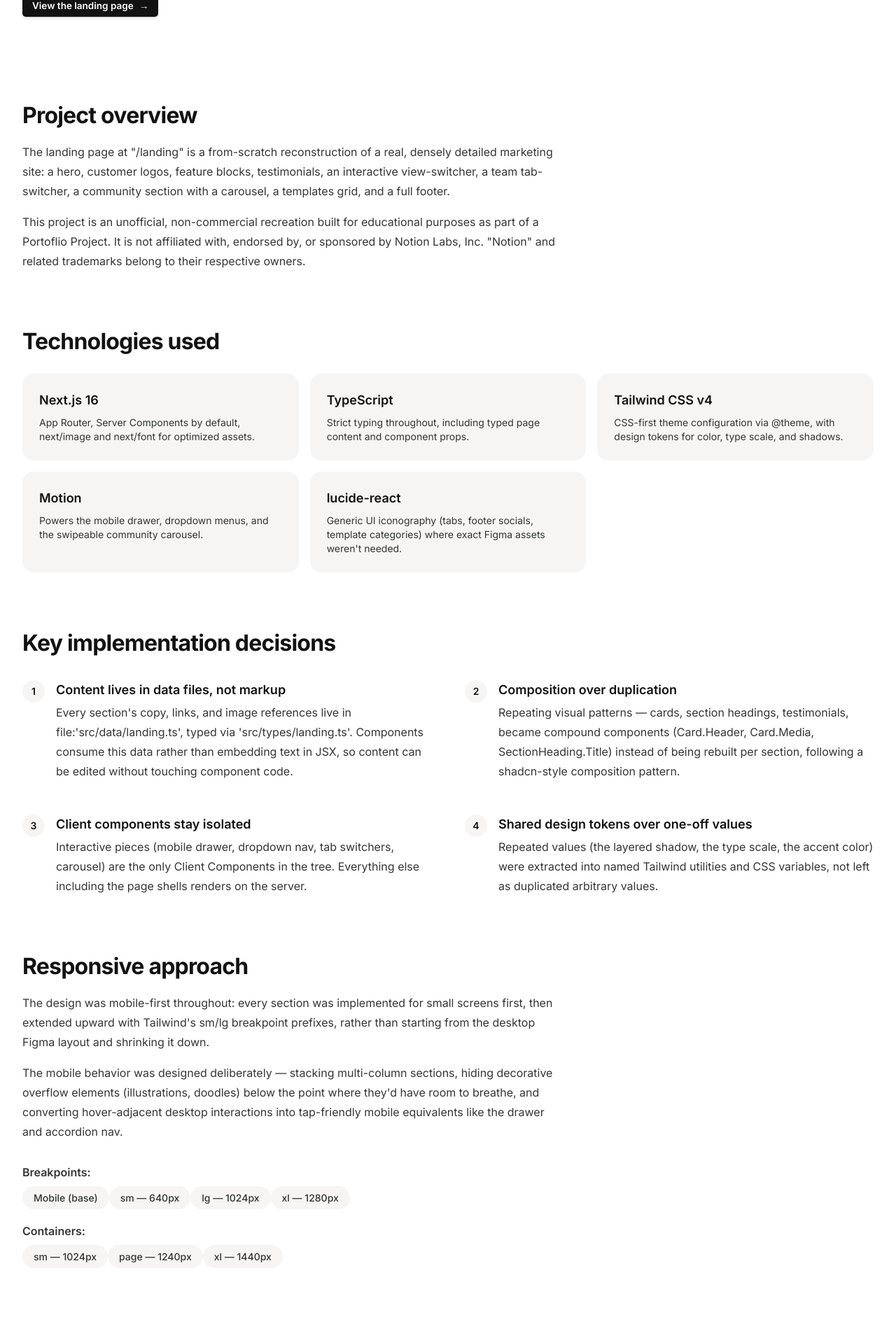
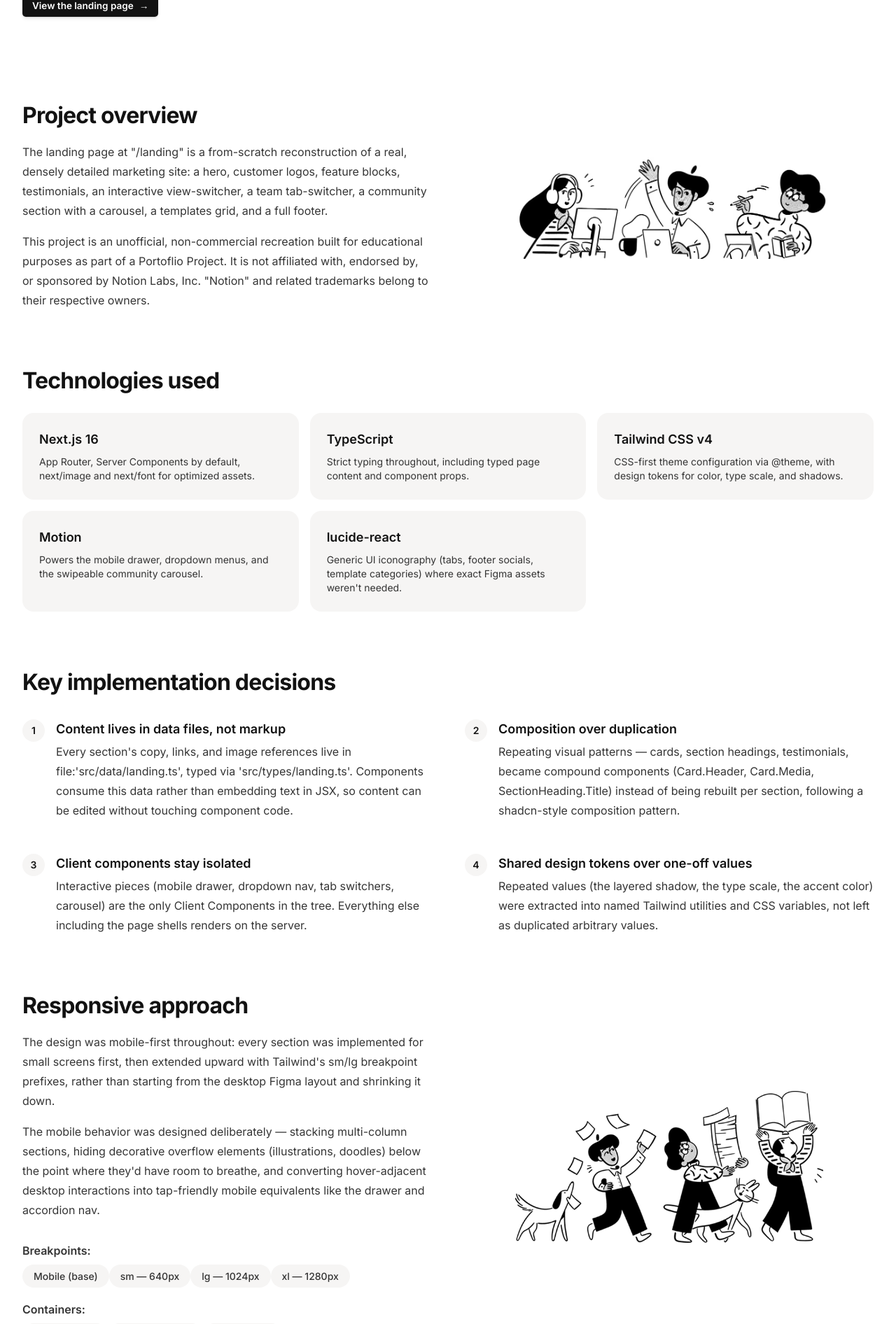
Before and after one commit to HanifNepali/lp-notion-clone, a Next.js app: page / in a window 1280 px wide. Shown: the part 469-2361 px from the top of the page at 70% size. Built offline with nearby package versions, Linux system fonts and the light colour scheme; no server answers.

Commit message:
Update project page layout

```diff
--- a/src/components/project/project-cta.tsx
+++ b/src/components/project/project-cta.tsx
@@ -13,7 +13,7 @@ export function ProjectCta() {
           {projectContent.finalCta.description}
         </ProjectSection.Description>
         <ProjectSection.Content>
-          <div className="mt-4">
+          <div className="mt-2">
             <Button
               href={projectContent.finalCta.cta.href}
               variant="primary"
--- a/src/components/project/project-hero.tsx
+++ b/src/components/project/project-hero.tsx
@@ -9,10 +9,10 @@ export function ProjectHero() {
         <span className="rounded-full bg-surface px-3 py-1 text-sm font-medium text-ink/70">
           {projectContent.hero.eyebrow}
         </span>
-        <h1 className="mt-6 max-w-3xl text-[40px] font-bold leading-11 tracking-[-1px] text-ink sm:text-[56px] sm:leading-[60px]">
+        <h1 className="mt-6 max-w-3xl text-[40px] font-bold leading-11 tracking-[-1px] text-ink sm:text-[56px] sm:leading-15">
           {projectContent.hero.title}
         </h1>
-        <p className="mt-6 max-w-2xl text-lg leading-7 text-ink/85">
+        <p className="mt-6 lg:max-w-2xl text-lg leading-7 text-ink/85">
           {projectContent.hero.description}
         </p>
         <div className="mt-8">
--- a/src/components/project/project-overview.tsx
+++ b/src/components/project/project-overview.tsx
@@ -1,11 +1,13 @@
-import { Container } from "@/components/layout/container";
 import { projectContent } from "@/data/project";
 import { ProjectSection } from "@/components/ui/project-section";
+import { heroContent } from "@/data/landing";
+import Image from "next/image";
 
 export function ProjectOverview() {
   return (
     <ProjectSection>
-      <div className="max-w-3xl">
+      <div className="grid grid-cols-1 lg:grid-cols-2 gap-8 lg:gap-12">
+        <div className="lg:max-w-2xl">
           <ProjectSection.Title>
             {projectContent.overview.heading}
           </ProjectSection.Title>
@@ -16,6 +18,17 @@ export function ProjectOverview() {
             {projectContent.disclaimer}
           </ProjectSection.Description>
         </div>
+        <div className="w-full max-w-110 mx-auto lg:max-w-125 lg-mx-0 flex items-center">
+          <Image
+            src={heroContent.image.src}
+            alt={heroContent.image.alt}
+            width={heroContent.image.width}
+            height={heroContent.image.height}
+            className="h-auto w-full rounded-xl"
+            priority
+          />
+        </div>
+      </div>
     </ProjectSection>
   );
 }
--- a/src/components/project/responsive-approach.tsx
+++ b/src/components/project/responsive-approach.tsx
@@ -1,5 +1,7 @@
 import { projectContent } from "@/data/project";
 import { ProjectSection } from "../ui/project-section";
+import Image from "next/image";
+import { getStartedContent } from "@/data/landing";
 
 function BadgeTitle({ children }: React.HTMLAttributes<HTMLDivElement>) {
   return (
@@ -17,7 +19,8 @@ function BadgeContent({ children }: React.HTMLAttributes<HTMLDivElement>) {
 export function ResponsiveApproach() {
   return (
     <ProjectSection>
-      <div className="max-w-3xl">
+      <div className="grid grid-cols-1 lg:grid-cols-2 gap-8 lg:gap-12">
+        <div className="lg:max-w-2xl">
           <ProjectSection.Title>
             {projectContent.responsive.heading}
           </ProjectSection.Title>
@@ -40,6 +43,17 @@ export function ResponsiveApproach() {
             ))}
           </ProjectSection.Content>
         </div>
+        <div className="flex items-center max-w-110 mx-auto lg-mx-0">
+          <Image
+            src={getStartedContent.illustration.src}
+            alt={getStartedContent.illustration.alt}
+            width={getStartedContent.illustration.width}
+            height={getStartedContent.illustration.height}
+            aria-hidden="true"
+            className="h-auto w-full"
+          />
+        </div>
+      </div>
     </ProjectSection>
   );
 }
--- a/src/data/landing.ts
+++ b/src/data/landing.ts
@@ -280,13 +280,13 @@ export const consolidateToolsContent: ConsolidateToolsContent = {
   },
   strikethrough: {
     src: "/images/tools-strikethrough.png",
-    alt: "",
+    alt: "A strike through line",
     width: 613,
     height: 50,
   },
   pencilIllustration: {
     src: "/images/giant-pencil-illustration.png",
-    alt: "",
+    alt: "Illustration Art",
     width: 217,
     height: 183,
   },
```
Lines whose indentation alone changed are shown as unchanged.
